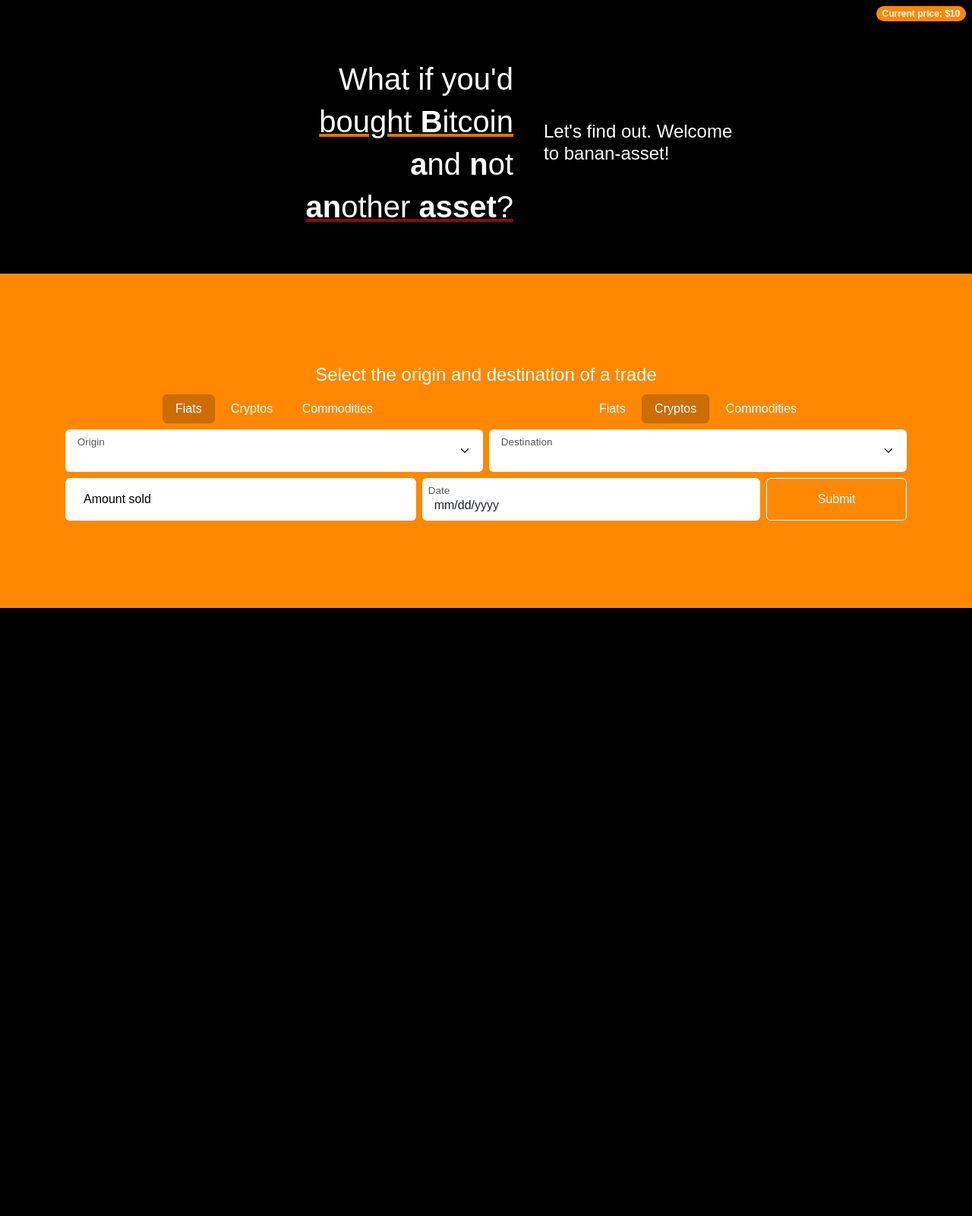
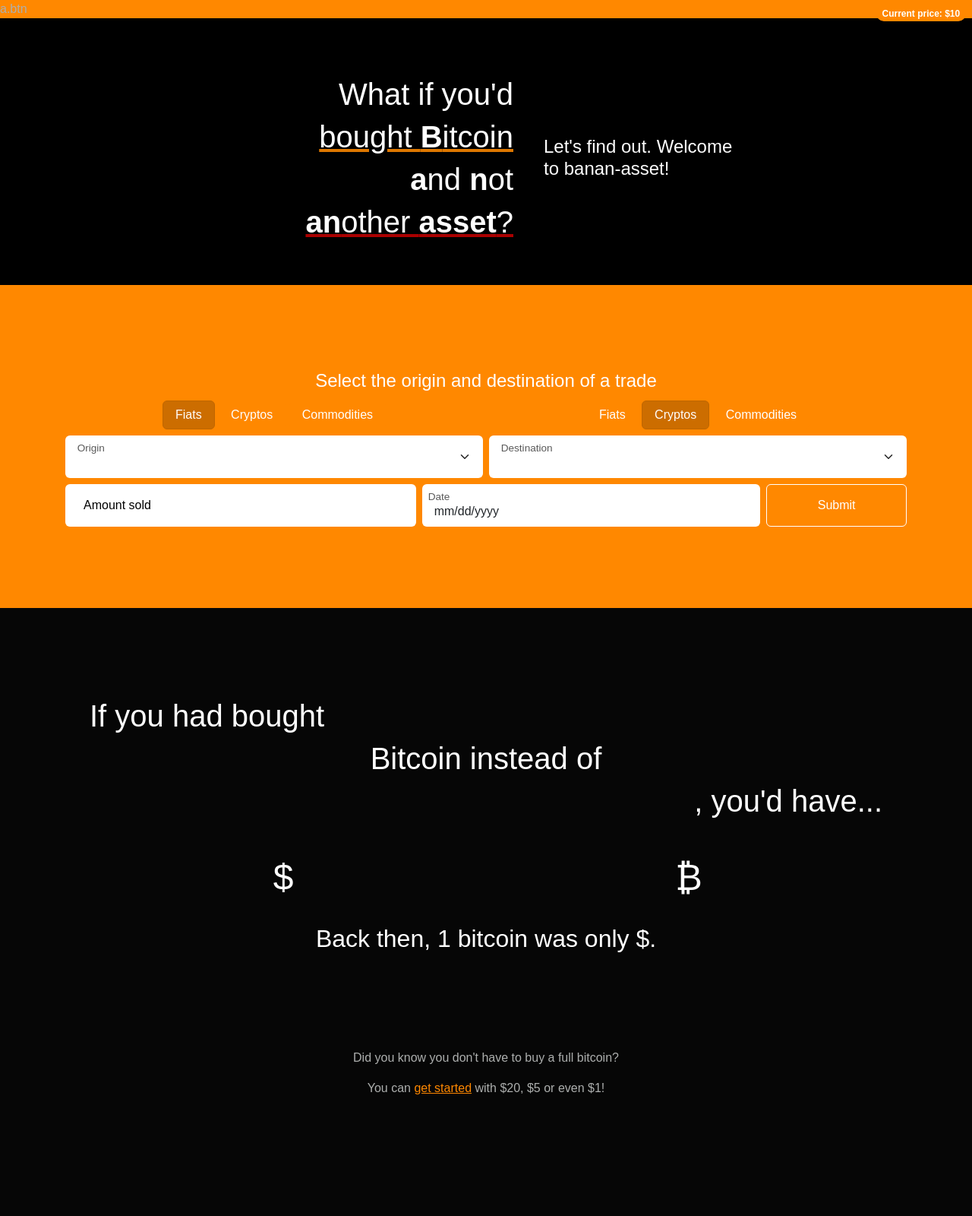
Before and after one commit to Lordkarma88/banan-asset, a Flask app: template app/templates/index.html in a window 1280 px wide. Shown: the whole page at 76% size. Before the commit the page ends 800 px from the top, so only its background shows below. Run offline with Flask 2, Linux system fonts and the light colour scheme; tables that the repository leaves empty hold one stand-in row (values such as "Sample post"); the template is opened without the code that fills it: values that come from a table or form of the project are taken from there, most other values are stand-ins (such as "Sample title", 1, 10 or a date in 2020); lists and menus that the app fills with data are empty; parts of the project's set-up code (start-up, migrations or seed data) failed here and were passed over.

Commit message:
centered result divs, added modal for referral links (not populated)

```diff
--- a/app/static/script.js
+++ b/app/static/script.js
@@ -11,9 +11,9 @@ const toastList = [...toastElList].map(
 
 // Move result down if window too short (not responsive but
 // mostly will be used in mobile apps (can't be resized)
-const fullscreenHeight = $(".full-screen").height();
-if (fullscreenHeight > window.outerHeight) {
-  $("#result").offset({ top: fullscreenHeight });
+const firstScreenHeight = $(".first-screen").height();
+if (firstScreenHeight > window.outerHeight) {
+  $("#second-screen").offset({ top: firstScreenHeight });
 }
 
 /** Set num of decimals in relation to size of price except
@@ -122,5 +122,5 @@ async function handleForm(e) {
   $("#btc-price").text(formatPrice(btcPrice, 2));
 
   // Show result section and scroll to it
-  $("#result").removeClass("d-none")[0].scrollIntoView();
+  $("#second-screen").removeClass("d-none")[0].scrollIntoView();
 }
--- a/app/static/style.css
+++ b/app/static/style.css
@@ -18,7 +18,7 @@ body {
   text-decoration-color: #a00;
 }
 
-.full-screen {
+#first-screen {
   position: absolute;
   min-height: 100%;
   min-width: 100%;
@@ -26,16 +26,26 @@ body {
   flex-direction: column;
 }
 
-.full-screen > header {
+#title-question {
   flex-grow: 1.2;
 }
 
-.full-screen > #trade-form {
+#trade-form {
   flex-grow: 2;
 }
 
-#result {
+#second-screen {
   position: relative;
   top: 100vh;
   min-height: 100vh;
+  display: flex;
+  flex-direction: column;
 }
+
+#result {
+  flex-grow: 1;
+}
+
+#signup-links {
+  flex-grow: 1;
+}
--- a/app/templates/index.html
+++ b/app/templates/index.html
@@ -12,9 +12,10 @@
 </head>
 
 <body>
+  <div id="first-screen" class="bg-warning">
+    a.btn
     <div class="badge rounded-pill bg-warning mt-2 me-2" id="current-price">Current price: ${{ current_price }}</div>
-  <div class="full-screen bg-warning">
-    <header class="bg-black d-flex align-items-center py-md-3">
+    <header id="title-question" class="bg-black d-flex align-items-center py-md-3">
       <div class="container">
         <div class="row pt-4">
           <div class="col-8 col-md-6 ms-md-5 text-end" id="title">
@@ -123,8 +124,10 @@
     </div>
   </div>
 
-  <div id="result" class="d-none">
-    <div class="container p-5">
+  <div id="second-screen" class="d-non">
+    <div id="result" class="d-flex align-items-center">
+      <div class="container p-md-5">
+
         <h3>If you had bought</h3>
         <h3 class="text-center">Bitcoin instead of</h3>
         <h3 class="text-end">
@@ -136,10 +139,33 @@
           <h2 class="col-md-6">$<span id="usd-result"></span></h2>
           <h2 class="col-md-6">₿<span id="btc-result"></span></h2>
           <h4 class="mt-4">Back then, 1 bitcoin was only $<span id="btc-price"></span>.</h4>
+        </div>
+      </div>
+    </div>
+
+    <div id="signup-links" class="text-center">
       <p>Did you know you don't have to buy a full bitcoin?</p>
       <p>You can
-          <a href="" class="text-warning">get started</a>
-           with $20, $5 or even $1!</p>
+        <a href="#" class="text-warning" data-bs-toggle="modal" data-bs-target="#buy-links-modal">get started</a>
+        with $20, $5 or even $1!</span>
+      </p>
+    </div>
+  </div>
+
+  <!-- Modal that redirects to btc sellers  -->
+  <div class="modal fade" id="buy-links-modal" tabindex="-1">
+    <div class="modal-dialog modal-dialog-centered">
+      <div class="modal-content">
+        <div class="modal-header bg-warning">
+          <h1 class="modal-title fs-5">Want to buy bitcoin?</h1>
+          <button class="btn-close" type="button" data-bs-dismiss="modal"></button>
+        </div>
+        <div class="modal-body">
+
+        </div>
+        <div class="modal-footer">
+          <button class="btn btn-warning" type="button" data-bs-dismiss="modal">Close</button>
+        </div>
       </div>
     </div>
   </div>
```
Lines whose indentation alone changed are shown as unchanged.
